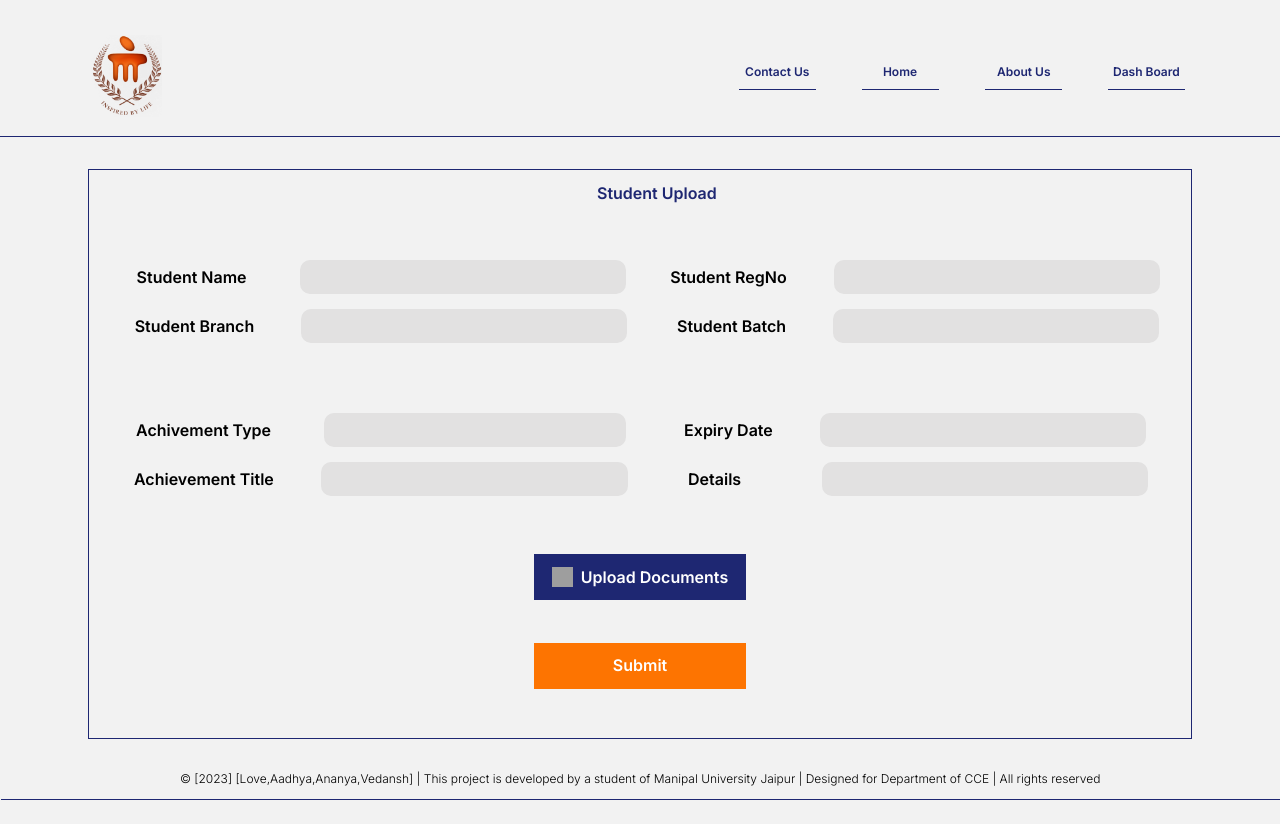
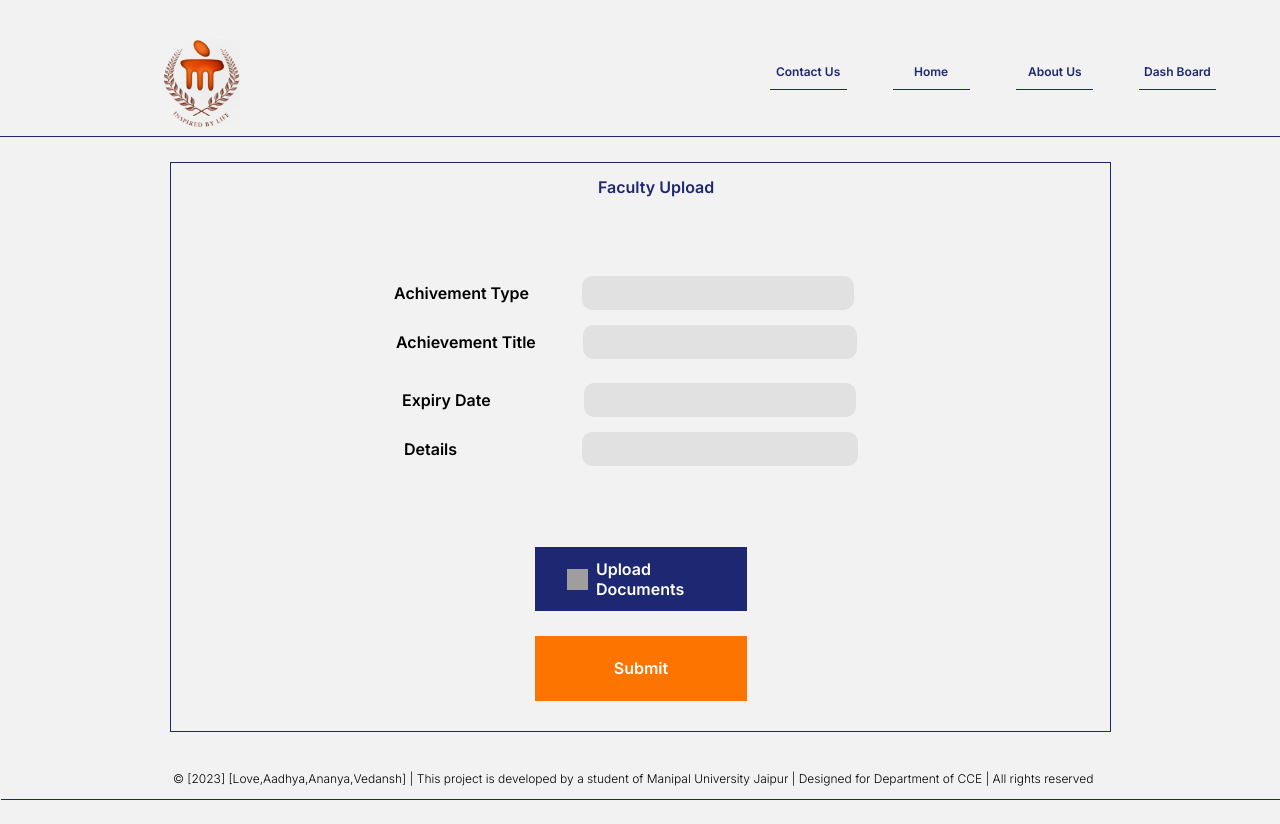
Before and after one commit to lakhwaniji/cce-project, a React (Create React App) app: page / in a window 1280 px wide. Shown: the top 824 px of the page. Built offline with nearby package versions, Linux system fonts and the light colour scheme; grey boxes are pictures that could not be loaded.

Commit message:
commiting

```diff
--- a/src/App.js
+++ b/src/App.js
@@ -1,10 +1,10 @@
 import './App.css';
-//import FacultyUploadPage from "./components/FacultyUploadPage/FacultyUploadPage";
-import UploadData from './components/UploadData/UploadData';
+import FacultyUploadPage from "./components/FacultyUploadPage/FacultyUploadPage";
+//import UploadData from './components/UploadData/UploadData';
 function App() {
   return (
     <div className="App">
-      <UploadData />
+      <FacultyUploadPage />
     </div>
   );
 }
--- a/src/components/FacultyUploadPage/FacultyUploadPage.css
+++ b/src/components/FacultyUploadPage/FacultyUploadPage.css
@@ -307,8 +307,7 @@ body {
 }
 
 #manipallogo {
-    padding: 0.1em;
-    width: 100%;
+    width: 110%;
     aspect-ratio: 1 / 1;
     object-fit: scale-down;
 }
--- a/src/components/UploadData/UploadData.css
+++ b/src/components/UploadData/UploadData.css
@@ -398,8 +398,8 @@ body {
 }
 
 #manipallogo {
-    padding: 0.1em;
-    width: 100%;
+    padding: 0.1rem;
+    width: 110%;
     aspect-ratio: 1 / 1;
     object-fit: scale-down;
 }
```
